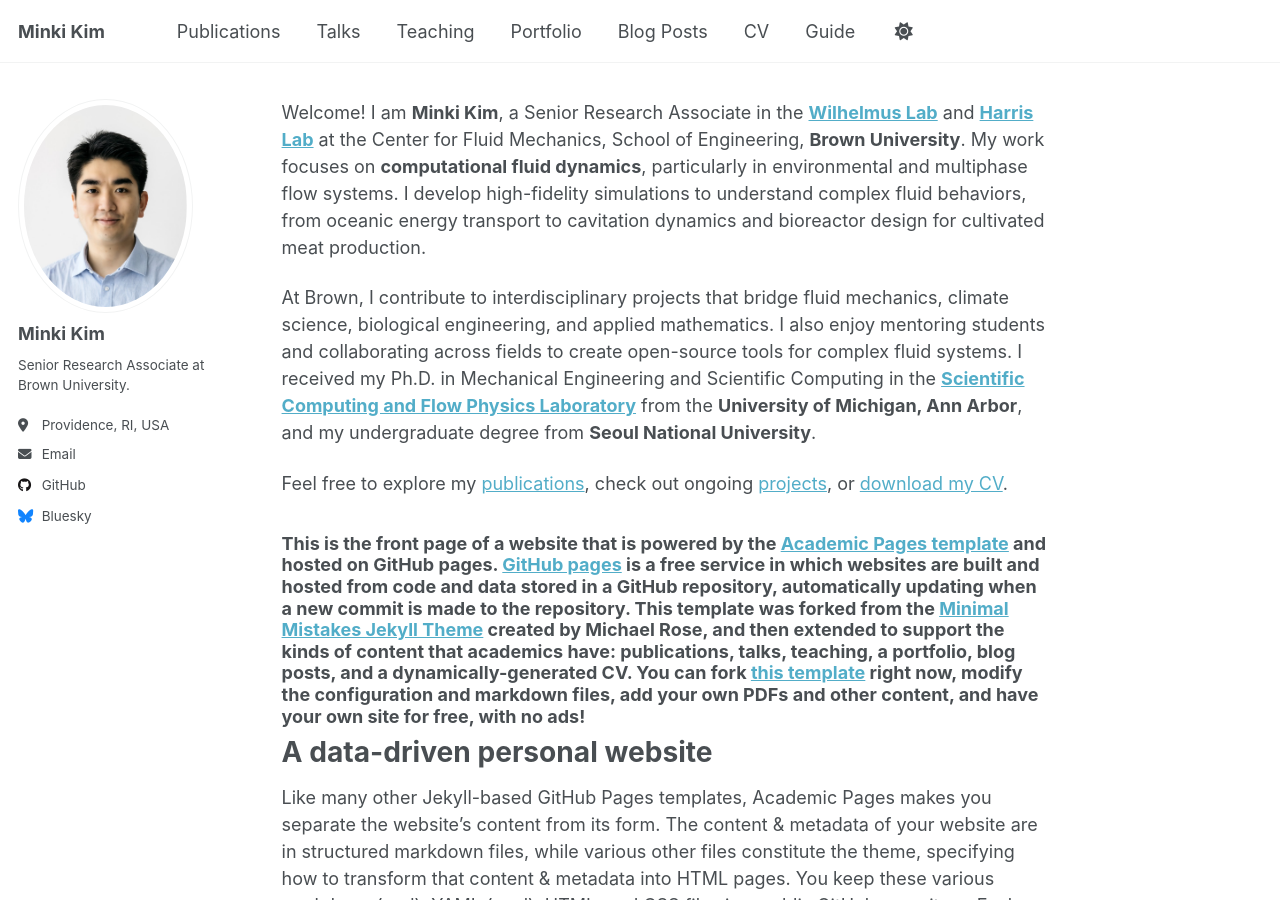
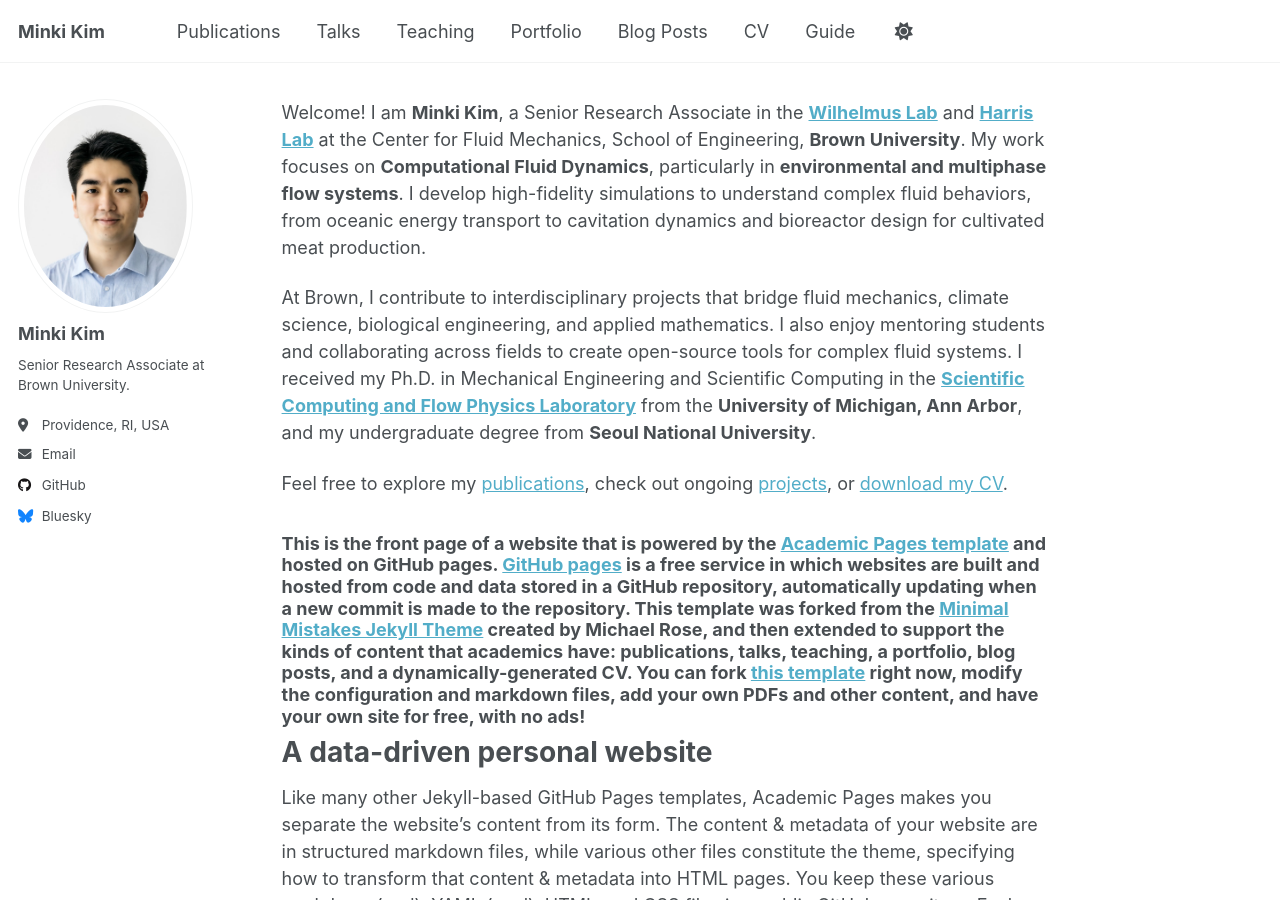
Before and after one commit to mkkim400/mkkim400.github.io, a Jekyll site: the page built from _pages/about.md, in a window 1280 px wide and 900 px high. Built offline with Jekyll 4.4.1, drawn with Linux system fonts in a browser that asks for light colours.

```diff
--- a/_pages/about.md
+++ b/_pages/about.md
@@ -8,7 +8,7 @@ redirect_from:
 ---
 
 
-Welcome! I am **Minki Kim**, a Senior Research Associate in the **[Wilhelmus Lab](https://wilhelmuslab.me/)** and **[Harris Lab](https://sites.brown.edu/harrislab/)** at the Center for Fluid Mechanics, School of Engineering, **Brown University**. My work focuses on **computational fluid dynamics**, particularly in environmental and multiphase flow systems. I develop high-fidelity simulations to understand complex fluid behaviors, from oceanic energy transport to cavitation dynamics and bioreactor design for cultivated meat production.
+Welcome! I am **Minki Kim**, a Senior Research Associate in the **[Wilhelmus Lab](https://wilhelmuslab.me/)** and **[Harris Lab](https://sites.brown.edu/harrislab/)** at the Center for Fluid Mechanics, School of Engineering, **Brown University**. My work focuses on **Computational Fluid Dynamics**, particularly in **environmental and multiphase flow systems**. I develop high-fidelity simulations to understand complex fluid behaviors, from oceanic energy transport to cavitation dynamics and bioreactor design for cultivated meat production.
 
 At Brown, I contribute to interdisciplinary projects that bridge fluid mechanics, climate science, biological engineering, and applied mathematics. I also enjoy mentoring students and collaborating across fields to create open-source tools for complex fluid systems. I received my Ph.D. in Mechanical Engineering and Scientific Computing in the **[Scientific Computing and Flow Physics Laboratory](https://public.websites.umich.edu/~ejohnsen/home.html)** from the **University of Michigan, Ann Arbor**, and my undergraduate degree from **Seoul National University**.
 
```
